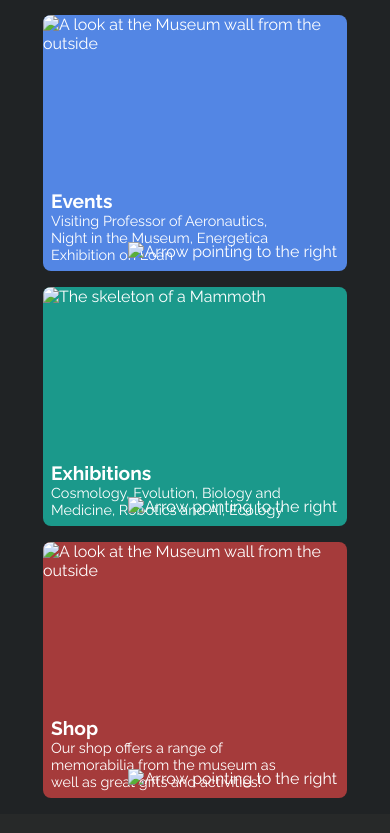
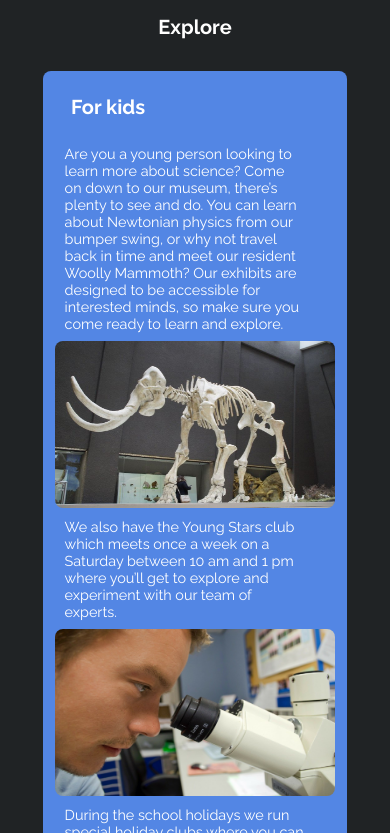
Before and after one commit to FadeCap/Semester-Project-1, a plain HTML site: page explore/explore.html in a window 390 px wide. Shown: the part 131-964 px from the top of the page. Drawn offline with Linux system fonts and the light colour scheme.

Commit message:
Finished events, exhibitions and explore
For mobile users, will add larger device sizes later.

```diff
--- a/events/events.css
+++ b/events/events.css
@@ -0,0 +1,82 @@
+h1,
+h2 {
+  font-size: 1.25rem;
+  padding: 1rem;
+  color: var(--font-color);
+}
+
+.card-container {
+  display: flex;
+  flex-direction: column;
+  gap: 1rem;
+  padding: 1rem, 0.5rem;
+  margin-top: 1rem;
+  margin-bottom: 1rem;
+}
+
+.card {
+  display: flex;
+  position: relative;
+  border-radius: 8px;
+  background-color: var(--card-one-color);
+  flex-direction: column;
+  color: var(--font-color);
+  width: 304px;
+  padding: 0.5rem;
+  overflow: hidden;
+  align-items: center;
+  justify-content: center;
+}
+
+.bg-green {
+  background-color: var(--card-two-color);
+}
+
+.bg-red {
+  background-color: var(--card-three-color);
+}
+
+.card-image {
+  min-width: 0;
+  width: 280px;
+  height: 167px;
+  object-fit: revert;
+  border-radius: 8px;
+  display: flex;
+  justify-content: center;
+  align-items: center;
+}
+
+.card-text > p {
+  font-size: 0.9rem;
+  font-weight: 500;
+  max-width: 250px;
+  padding: 0.6rem;
+  padding-right: 0;
+}
+
+.card-text > h2 {
+  font-size: 1.25rem;
+  font-weight: 700;
+}
+
+.right-arrow {
+  position: absolute;
+  bottom: 10px;
+  right: 10px;
+}
+
+@media screen and (min-width: 481px) {
+  .card {
+    width: 400px;
+  }
+}
+
+@media screen and (min-width: 769px) {
+  .card {
+    width: 600px;
+  }
+  .nav {
+    width: 600px;
+  }
+}
--- a/exhibitions/exhibitions.css
+++ b/exhibitions/exhibitions.css
@@ -0,0 +1,82 @@
+h1,
+h2 {
+  font-size: 1.25rem;
+  padding: 1rem;
+  color: var(--font-color);
+}
+
+.card-container {
+  display: flex;
+  flex-direction: column;
+  gap: 1rem;
+  padding: 1rem, 0.5rem;
+  margin-top: 1rem;
+  margin-bottom: 1rem;
+}
+
+.card {
+  display: flex;
+  position: relative;
+  border-radius: 8px;
+  background-color: var(--card-one-color);
+  flex-direction: column;
+  color: var(--font-color);
+  width: 304px;
+  padding: 0.5rem;
+  overflow: hidden;
+  align-items: center;
+  justify-content: center;
+}
+
+.bg-green {
+  background-color: var(--card-two-color);
+}
+
+.bg-red {
+  background-color: var(--card-three-color);
+}
+
+.card-image {
+  min-width: 0;
+  width: 280px;
+  height: 167px;
+  object-fit: revert;
+  border-radius: 8px;
+  display: flex;
+  justify-content: center;
+  align-items: center;
+}
+
+.card-text > p {
+  font-size: 0.9rem;
+  font-weight: 500;
+  max-width: 250px;
+  padding: 0.6rem;
+  padding-right: 0;
+}
+
+.card-text > h2 {
+  font-size: 1.25rem;
+  font-weight: 700;
+}
+
+.right-arrow {
+  position: absolute;
+  bottom: 10px;
+  right: 10px;
+}
+
+@media screen and (min-width: 481px) {
+  .card {
+    width: 400px;
+  }
+}
+
+@media screen and (min-width: 769px) {
+  .card {
+    width: 600px;
+  }
+  .nav {
+    width: 600px;
+  }
+}
--- a/explore/explore.css
+++ b/explore/explore.css
@@ -1,3 +1,10 @@
+h1,
+h2 {
+  font-size: 1.25rem;
+  padding: 1rem;
+  color: var(--font-color);
+}
+
 .card-container {
   display: flex;
   flex-direction: column;
@@ -15,8 +22,10 @@
   flex-direction: column;
   color: var(--font-color);
   width: 304px;
-  padding-bottom: 0.5rem;
+  padding: 0.5rem;
   overflow: hidden;
+  align-items: center;
+  justify-content: center;
 }
 
 .bg-green {
@@ -29,32 +38,26 @@
 
 .card-image {
   min-width: 0;
-  width: 100%;
+  width: 280px;
   height: 167px;
-  object-fit: cover;
-}
-
-.card-text {
-  margin-left: 0.5rem;
-  margin-top: 0.5rem;
+  object-fit: revert;
+  border-radius: 8px;
+  display: flex;
+  justify-content: center;
+  align-items: center;
 }
 
 .card-text > p {
   font-size: 0.9rem;
   font-weight: 500;
   max-width: 250px;
+  padding: 0.6rem;
+  padding-right: 0;
 }
 
-.card-text > h1 {
-  font-size: 1.2rem;
+.card-text > h2 {
+  font-size: 1.25rem;
   font-weight: 700;
-}
-
-.card-text-arrow-container {
-  display: flex;
-  justify-content: space-between;
-  align-items: flex-end;
-  gap: 3rem;
 }
 
 .right-arrow {
--- a/explore/explore.html
+++ b/explore/explore.html
@@ -19,66 +19,80 @@
         <img src="/images/Header-title-logo.png" alt="Community Science Museum" />
       </div>
       <div class="header-logo">
-        <a href="index.html">
-          <img src="images/Logo.png" alt="The logo of Community Science Museum" />
+        <a href="/index.html">
+          <img src="/images/Logo.png" alt="The logo of Community Science Museum" />
         </a>
       </div>
     </div>
     <div class="bottom-header">
       <nav class="nav">
-        <a href="explore/explore.html" class="explore">Explore</a>
-        <img class="nav-dots" src="images/Navbar-dots.png" alt="Dot between links" />
-        <a href="exhibitions/exhibitions.html" class="exhibitions">Exhibitions
+        <a href="/explore/explore.html" class="explore">Explore</a>
+        <img class="nav-dots" src="/images/Navbar-dots.png" alt="Dot between links" />
+        <a href="/exhibitions/exhibitions.html" class="exhibitions">Exhibitions
         </a>
-        <img class="nav-dots" src="images/Navbar-dots.png" alt="Dot between links" />
-        <a href="events/events.html" class="events">Events</a>
-        <img class="nav-dots" src="images/Navbar-dots.png" alt="Dot between links" />
-        <a href="visit/visit.html" class="visit">Visit</a>
+        <img class="nav-dots" src="/images/Navbar-dots.png" alt="Dot between links" />
+        <a href="/events/events.html" class="events">Events</a>
+        <img class="nav-dots" src="/images/Navbar-dots.png" alt="Dot between links" />
+        <a href="/visit/visit.html" class="visit">Visit</a>
       </nav>
     </div>
   </header>
   <!-- Header end -->
   <!-- Main start -->
   <main>
+    <h1>Explore</h1>
     <section class="card-container">
       <div class="card">
-        <img class="card-image" src="images/scott-webb-102825.jpg" alt="A look at the Museum wall from the outside" />
-        <div class="card-text-arrow-container">
         <div class="card-text">
-            <h1>Events</h1>
+          <h2>For kids</h2>
           <p>
-              Visiting Professor of Aeronautics,
-              Night in the Museum,
-              Energetica Exhibition on Loan
+            Are you a young person looking to learn more about science? Come on down to our museum, there’s plenty to
+            see
+            and do.
+            You can learn about Newtonian physics from our bumper swing, or why not travel back in time and meet our
+            resident Woolly Mammoth? Our exhibits are designed to be accessible for interested minds, so make sure you
+            come ready to learn and explore.
           </p>
-          </div>
-          <img class="right-arrow" src="images/right-arrow.png" alt="Arrow pointing to the right" />
+          <img class="card-image" src="/images/mammoth-1257288_1920.jpg" alt="A mammoth's skeleton" />
+          <p>
+            We also have the Young Stars club which meets once a week on a Saturday between 10 am and 1 pm where
+            you’ll get to explore and experiment with our team of experts.
+          </p>
+          <img class="card-image" src="/images/people-219985_1280.jpg" alt="A teenager looking through a microscope" />
+          <p>During the school holidays we run special holiday clubs where you can join other children your age to go
+            on a journey of discovery. Each holiday we pick a new theme to explore. To find out more about the holiday
+            club and how you can join, send us a message. </p>
+          <img class="card-image" src="/images/samuel-zeller-158996.jpg" alt="Kid using a VR-headset" />
         </div>
       </div>
       <div class="card bg-green">
-        <img class="card-image" src="images/mammoth-1257288_1920.jpg" alt="The skeleton of a Mammoth" />
-        <div class="card-text-arrow-container">
         <div class="card-text">
-            <h1>Exhibitions</h1>
+          <h2>For teachers</h2>
           <p>
-              Cosmology, Evolution, Biology and Medicine, Robotics and AI,
-              Ecology
+            As a community-driven museum, we want to work with schools to create places of learning and exploring. Our
+            team are on hand to give your students guided tours of the museum, teach them in our learning laboratory,
+            and
+            provide great video presentations that will excite and inspire them.
+            Please get in touch with us here to find out more about our facilities and to arrange a time to bring your
+            students through for a visit.
           </p>
-          </div>
-          <img class="right-arrow" src="images/right-arrow.png" alt="Arrow pointing to the right" />
+          <img class="card-image" src="/images/teacher-2816112.jpg" alt="The skeleton of a Mammoth" />
         </div>
       </div>
       <div class="card bg-red">
-        <img class="card-image" src="images/genoa-956405_1920.jpg" alt="A look at the Museum wall from the outside" />
+        <div class="card-text">
+          <h2>For researchers</h2>
+          <p>
+            Are you looking to get involved with our team of researchers and academics? Our museum offers various ways
+            for
+            you to use our resources and contribute towards them. We have online records, laboratory space, and a
+            working
+            relationship with a number of universities around the country.
+          </p>
+          <img class="card-image" src="/images/scientific-2040795_1280.jpg"
+            alt="Scientist doing an experiment in a lab" />
           <div class="card-text-arrow-container">
-          <div class="card-text">
-            <h1>Shop</h1>
-            <p>
-              Our shop offers a range of memorabilia from the museum as well as
-              great gifts and activities!
-            </p>
           </div>
-          <img class="right-arrow" src="images/right-arrow.png" alt="Arrow pointing to the right" />
         </div>
       </div>
     </section>
@@ -88,12 +102,12 @@
   <footer class="footer">
     <div class="wrapper">
       <div class="logos">
-        <a href="index.html">
-          <img class="footer-logo" src="images/footer-logo.png" alt="Community Science Museum Logo" />
+        <a href="/index.html">
+          <img class="footer-logo" src="/images/footer-logo.png" alt="Community Science Museum Logo" />
         </a>
         <div class="social-logos">
-          <img class="facebook-logo" src="images/facebook.png" alt="Facebook logo" />
-          <img class="instagram-logo" src="images/instagram.png" alt="Instagram logo" />
+          <img class="facebook-logo" src="/images/facebook.png" alt="Facebook logo" />
+          <img class="instagram-logo" src="/images/instagram.png" alt="Instagram logo" />
         </div>
       </div>
       <div class="info">
```
Also changed, not shown: events/events.html (+106 -0 lines), exhibitions/exhibitions.html (+159 -0 lines), index.html (+1 -1 lines), images/back-btn.svg (added). Lines whose indentation alone changed are shown as unchanged.
